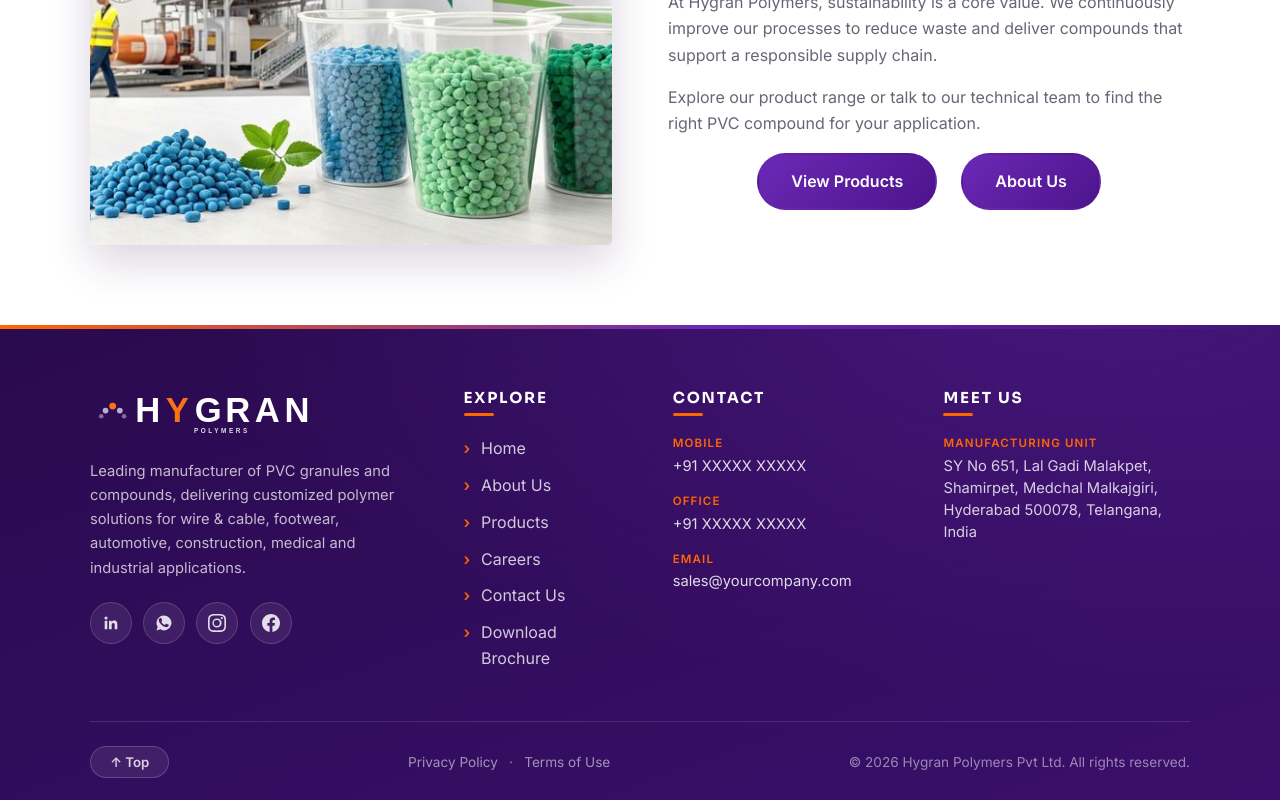
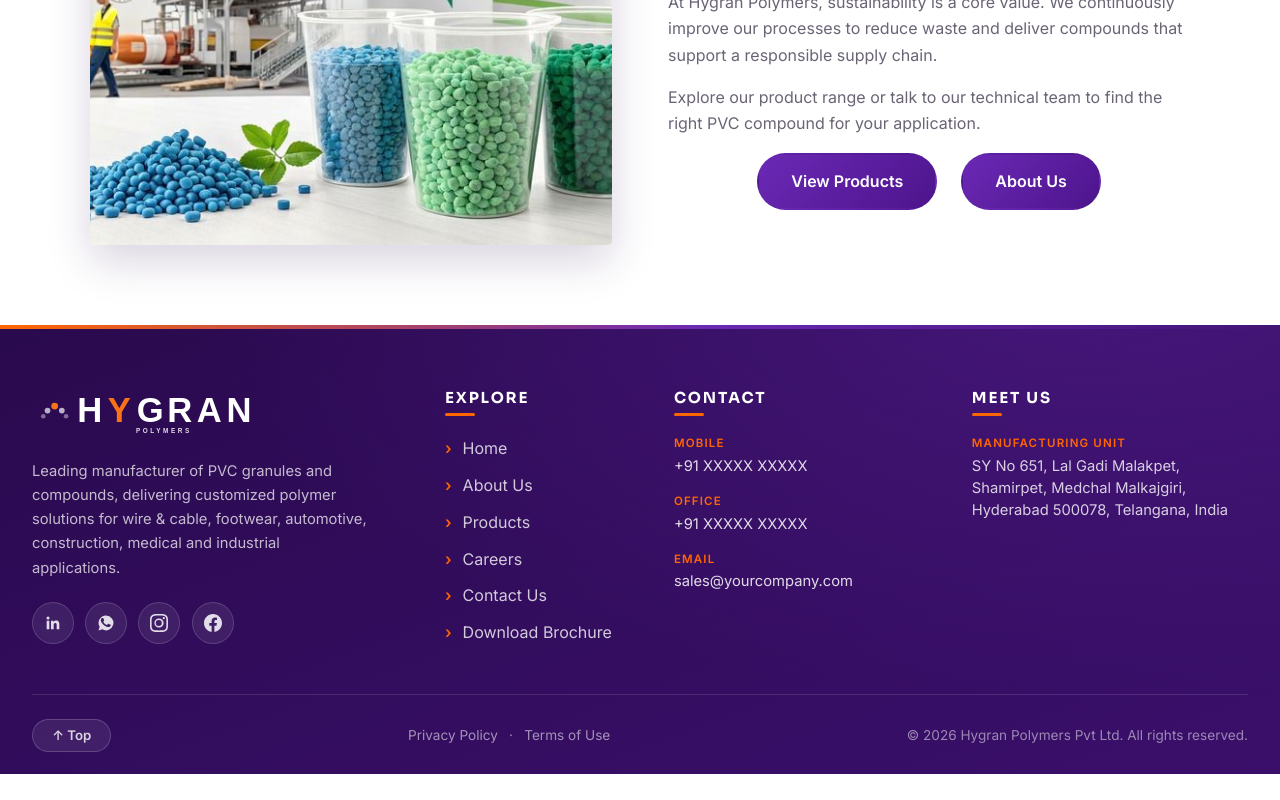
Before and after one commit to sainath31/hygran-polymers, a React (Vite) app: page / in a window 1280 px wide. Shown: the part 3140-3940 px from the top of the page. After the commit the page ends 3914 px from the top, so only its background shows below. Built offline with nearby package versions, Linux system fonts and the light colour scheme.

Commit message:
Stretch footer full width to match navbar — content edge-to-edge

```diff
--- a/src/App.css
+++ b/src/App.css
@@ -1455,6 +1455,10 @@
     var(--color-primary-light) 55%,
     transparent
   );
+}
+
+.footer-inner {
+  padding: 0 2rem;
 }
 
 .footer-grid {
--- a/src/components/Footer.jsx
+++ b/src/components/Footer.jsx
@@ -54,7 +54,7 @@ function Footer() {
   return (
     <footer className="footer">
       <div className="footer-accent" aria-hidden="true" />
-      <div className="container">
+      <div className="footer-inner">
         <div className="footer-grid">
           <div className="footer-brand">
             <div className="footer-logo">
@@ -123,7 +123,7 @@ function Footer() {
           </div>
         </div>
 
-        <div className="footer-bottom">
+        <div className="footer-bottom" style={{maxWidth:'100%'}}>
           <button
             type="button"
             className="back-to-top"
```
